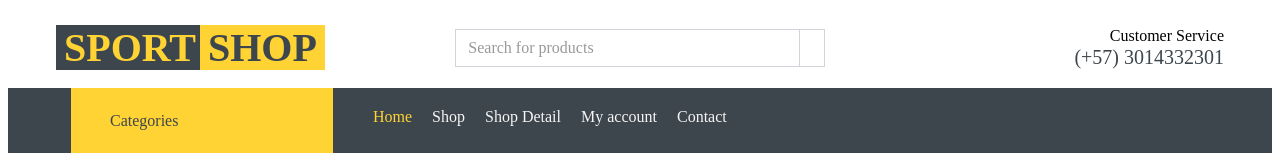
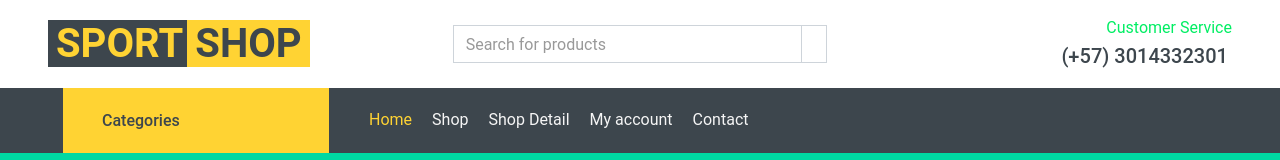
Before and after one commit to Sam148u/sprintx, an Angular app in the folder frontend/: page / in a window 1280 px wide. Shown: the top 160 px of the page. Built offline with nearby package versions, Linux system fonts and the light colour scheme.

Commit message:
cambios de color

```diff
--- a/frontend/package.json
+++ b/frontend/package.json
@@ -23,7 +23,7 @@
     "zone.js": "~0.14.3"
   },
   "devDependencies": {
-    "@angular-devkit/build-angular": "^17.3.7",
+    "@angular-devkit/build-angular": "^17.3.8",
     "@angular/cli": "^17.3.7",
     "@angular/compiler-cli": "^17.3.0",
     "@types/jasmine": "~5.1.0",
--- a/frontend/src/app/home/home.component.html
+++ b/frontend/src/app/home/home.component.html
@@ -19,7 +19,7 @@
     </div>
     <div class="col-lg-4 col-6 text-right">
         <p class="m-0">Customer Service</p>
-        <h5 class="m-0">(+57) 3014332301</h5>
+        <h5 class="m-1">(+57) 3014332301</h5>
     </div>
 </div>
 <div class="container-fluid bg-dark mb-30">
--- a/frontend/src/styles.css
+++ b/frontend/src/styles.css
@@ -1 +1,15 @@
 /* You can add global styles to this file, and also import other style files */
+body {
+    margin: 0;
+    font-family: "Roboto", sans-serif;
+    font-size: 1rem;
+    font-weight: 400;
+    line-height: 1.5;
+    color: #00ee63;
+    text-align: left;
+    background-color: #00d8a2;
+  }
+
+  #m-1 {
+    color: #ec1414;
+  }
```
Also changed, not shown: frontend/src/app/home/home.component.css, 1 other file (tests, documents, lock files or other folders).
